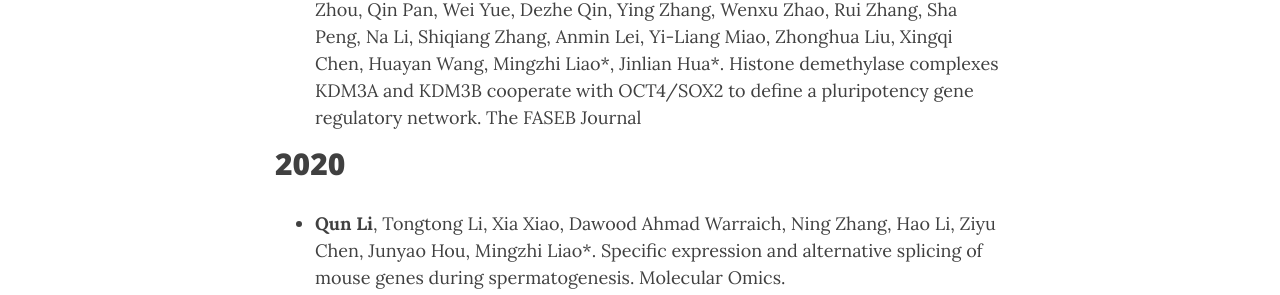
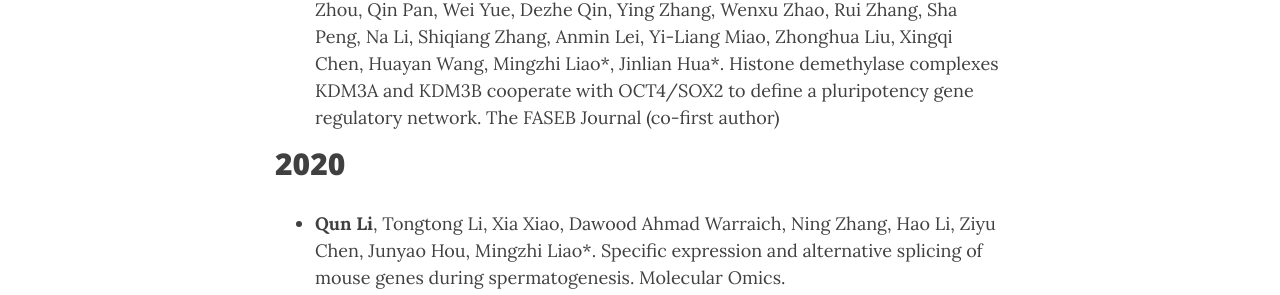
Before and after one commit to leequn/leequn.github.io, a Jekyll site: the page built from publications.md, in a window 1280 px wide and 1173 px high. Shown: the part 376-671 px from the top of the window. Built offline with Jekyll 4.4.1, drawn with Linux system fonts in a browser that asks for light colours; nearby versions of some CDN libraries; comment, search, counter and statistics services are not loaded; some of the changed text lies outside the part shown.

Commit message:
Update publications.md

```diff
--- a/publications.md
+++ b/publications.md
@@ -4,7 +4,7 @@
 subtitle: Make Your Absence Felt
 ---
 ## 2021
-- Zhenshuo Zhu, Xiaolong Wu, **Qun Li**, Juqing Zhang, Shuai Yu,  Qiaoyan Shen, Zhe Zhou, Qin Pan, Wei Yue, Dezhe Qin, Ying Zhang, Wenxu Zhao, Rui Zhang, Sha Peng, Na Li, Shiqiang Zhang, Anmin Lei, Yi-Liang Miao, Zhonghua Liu, Xingqi Chen, Huayan Wang, Mingzhi Liao\*, Jinlian Hua\*. Histone demethylase complexes KDM3A and KDM3B cooperate with OCT4/SOX2 to define a pluripotency gene regulatory network. The FASEB Journal <br>
+- Zhenshuo Zhu, Xiaolong Wu, **Qun Li**, Juqing Zhang, Shuai Yu,  Qiaoyan Shen, Zhe Zhou, Qin Pan, Wei Yue, Dezhe Qin, Ying Zhang, Wenxu Zhao, Rui Zhang, Sha Peng, Na Li, Shiqiang Zhang, Anmin Lei, Yi-Liang Miao, Zhonghua Liu, Xingqi Chen, Huayan Wang, Mingzhi Liao\*, Jinlian Hua\*. Histone demethylase complexes KDM3A and KDM3B cooperate with OCT4/SOX2 to define a pluripotency gene regulatory network. The FASEB Journal (co-first author)<br>
 
 ## 2020
 - **Qun Li**, Tongtong Li, Xia Xiao, Dawood Ahmad Warraich, Ning Zhang, Hao Li, Ziyu Chen, Junyao Hou, Mingzhi Liao\*. Specific expression and alternative splicing of mouse genes during spermatogenesis. Molecular Omics. <br>
```
